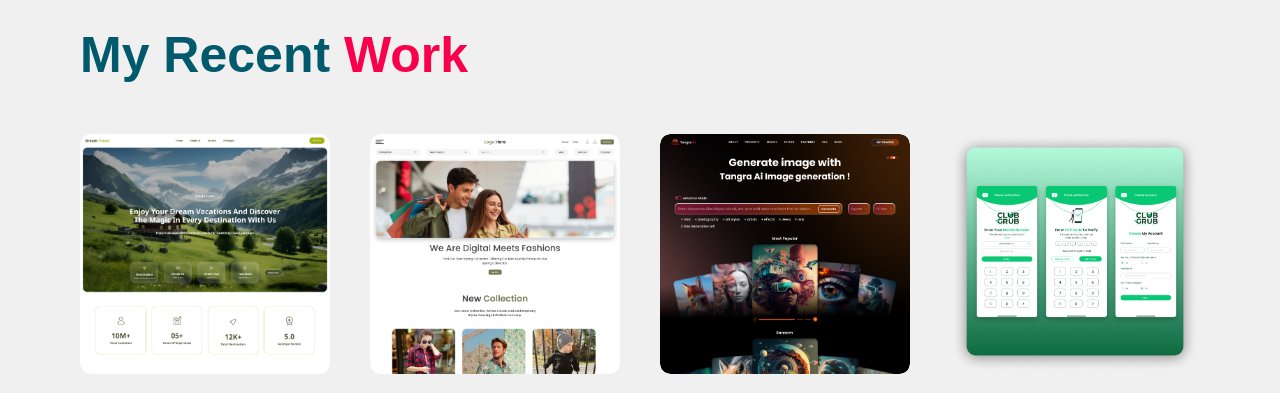
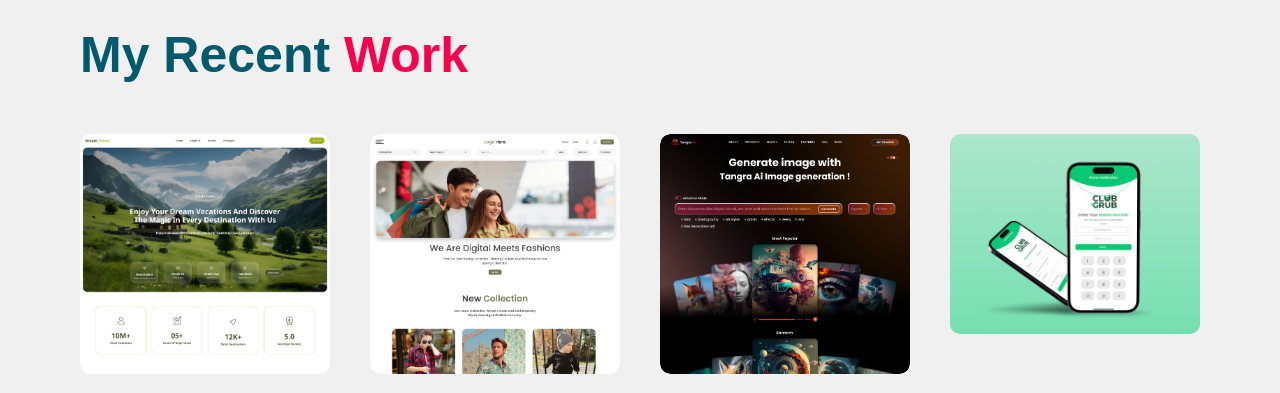
Before and after one commit to shahriawarfahim/portfolio, a plain HTML site: page index.html in a window 1280 px wide. Shown: the part 2120-2513 px from the top of the page. Drawn offline with Linux system fonts and the light colour scheme.

Commit message:
Update index.html

```diff
--- a/index.html
+++ b/index.html
@@ -134,7 +134,7 @@
                     </div>
                 </div>
                 <div class="work">
-                    <img src="Work Picture/picture04.png">
+                    <img src="Work Picture/picture 5.png">
                     <div class="lauer">
                         <h3>AI Image Generating Website (UI/UX)</h3>
                         <p>This Design Details Here</p>
```
